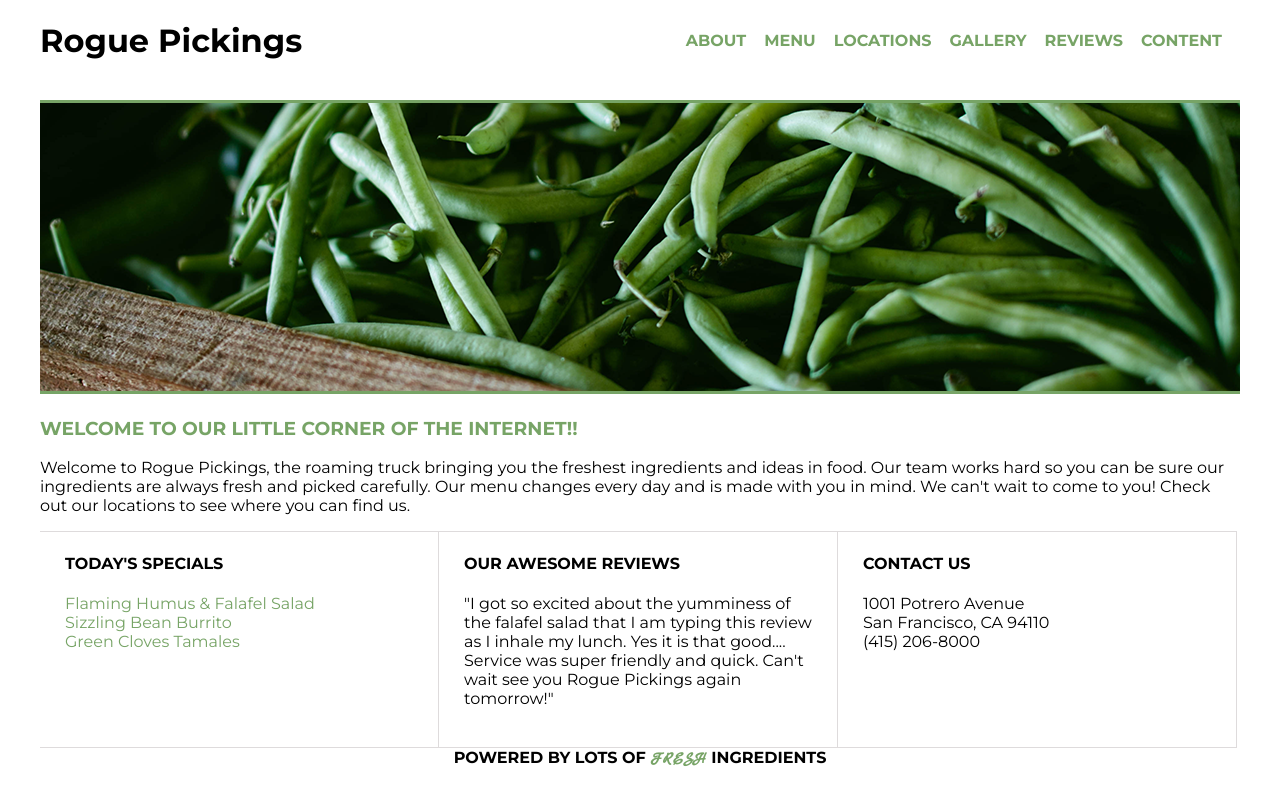
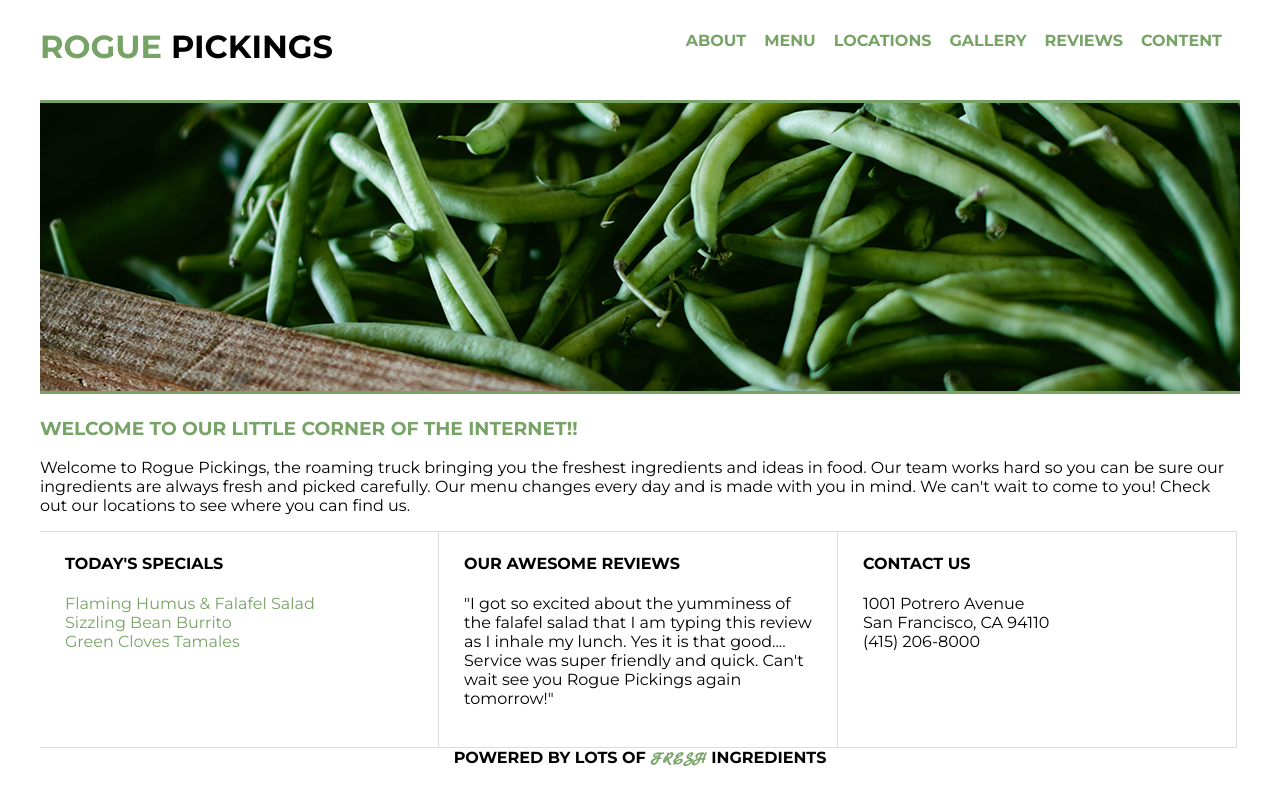
Before and after one commit to tjflawless/first-project, a plain HTML site: page index.html in a window 1280 px wide. Drawn offline with Linux system fonts and the light colour scheme.

Commit message:
last time

```diff
--- a/css/style.css
+++ b/css/style.css
@@ -30,11 +30,11 @@ body{
 /***** Header *****/
 
 header h1{
-	/*text-transform: uppercase;
+	text-transform: uppercase;
 	line-height: 51px;
 }
 header #rogue{
-	color: #77a466*/
+	color: #77a466
 }
 
 header a{
```
